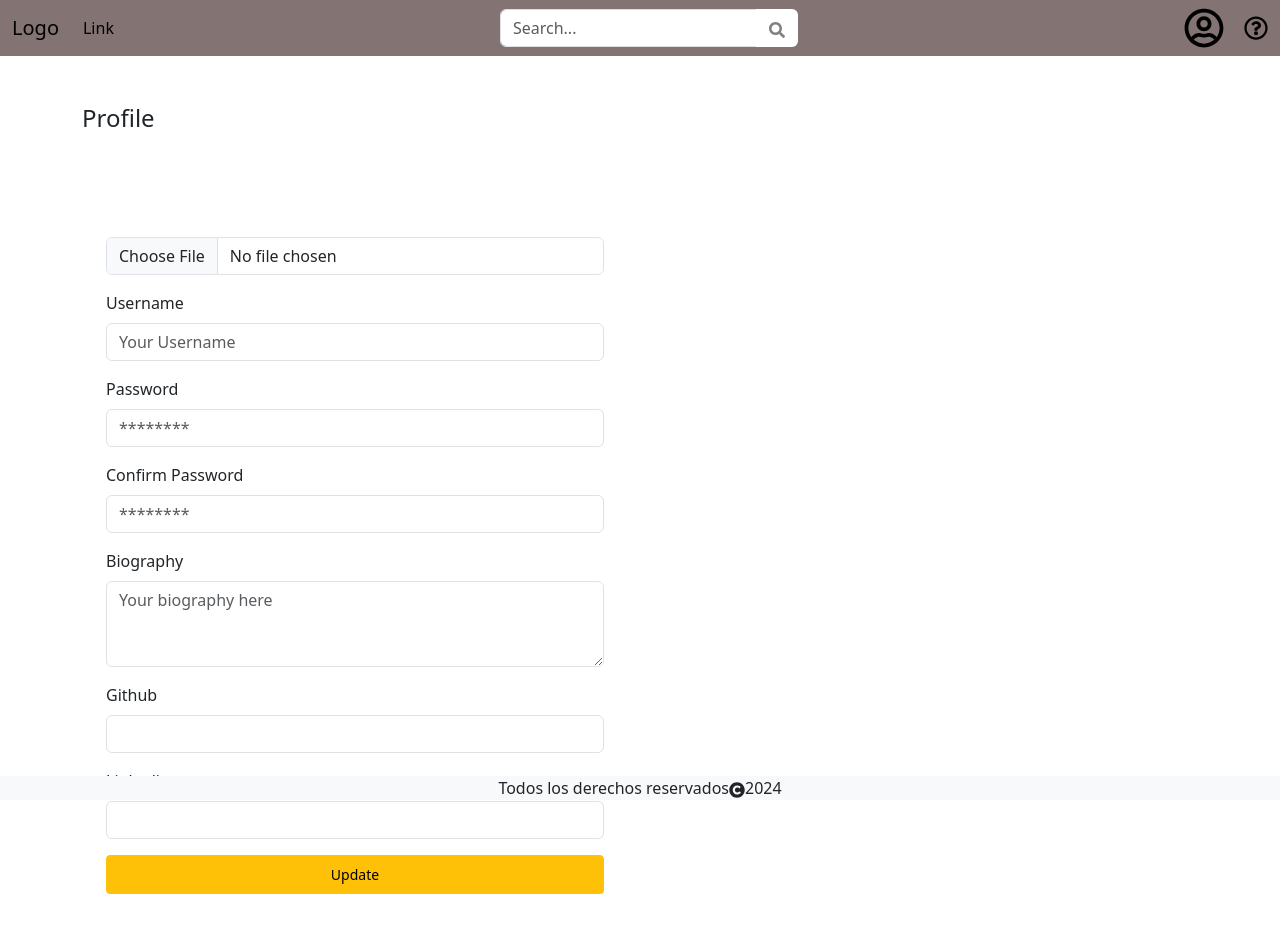
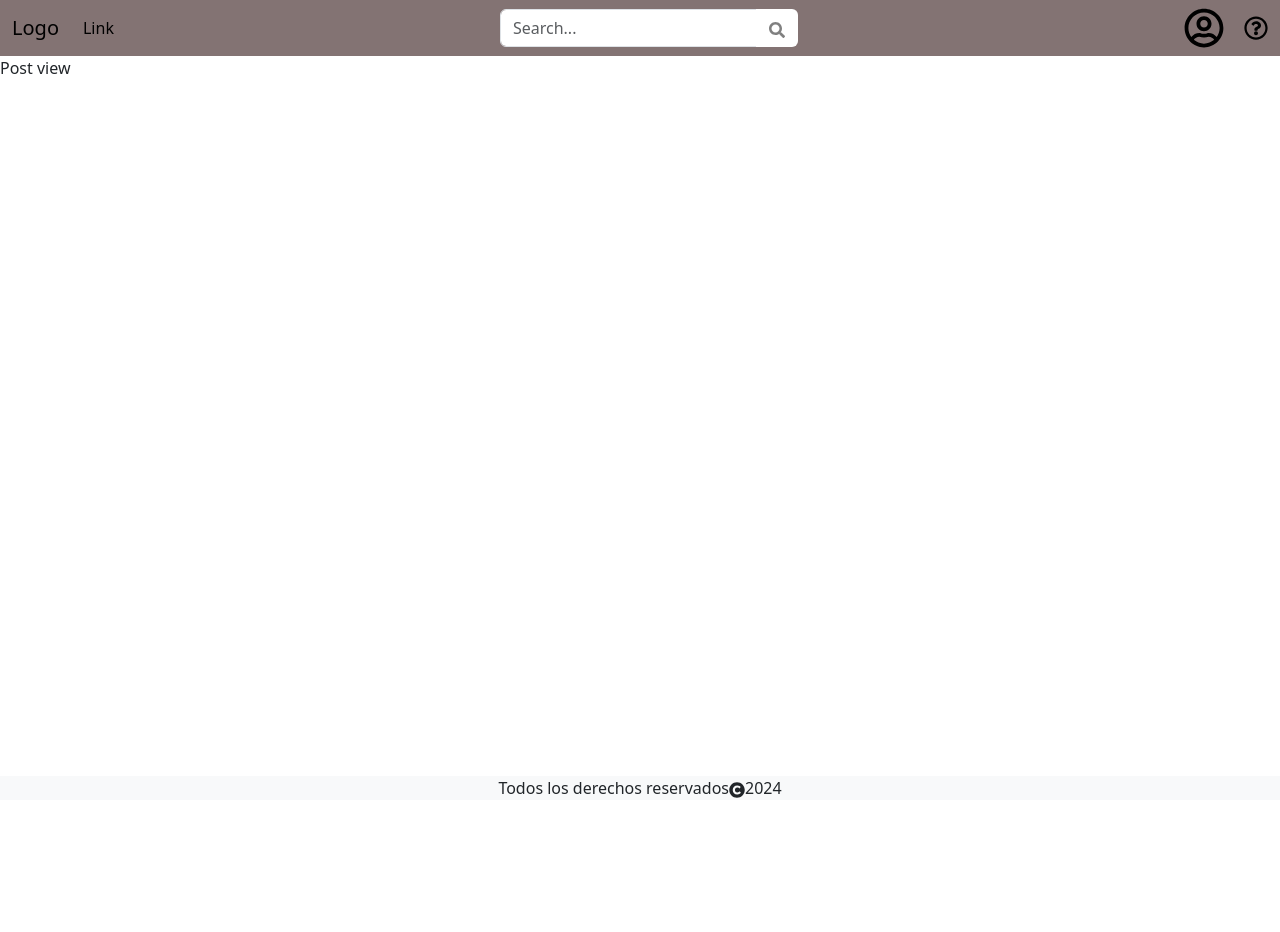
Before and after one commit to EliannyBello/flash-jobs-final-project, a React (Vite) app: page /post/1 in a window 1280 px wide. Shown: the top 932 px of the page. After the commit the page ends 800 px from the top, so only its background shows below. Built offline with nearby package versions, Linux system fonts and the light colour scheme.

Commit message:
ruta corregida

```diff
--- a/src/Layout.jsx
+++ b/src/Layout.jsx
@@ -7,6 +7,7 @@ import Home from './page/Home'
 import Register from './page/Register'
 import Profile from './page/Profile'
 import Settings from './page/Settings'
+import Post from './page/Post'
 
 
 
@@ -21,7 +22,7 @@ function Layout() {
         <Route path='/register' element={<Register />} />
         <Route path='/profile' element={<Profile />} />
         <Route path='/settings' element={<Settings />} />
-        <Route path='/post/:id' element={<Settings />} />
+        <Route path='/post/:id' element={<Post />} />
         <Route path='*' element={<NotFound />} />
       </Routes>
       <Footer />
--- a/src/page/Post.jsx
+++ b/src/page/Post.jsx
@@ -7,3 +7,5 @@ const Post = () => {
         </div>
     );
 }
+
+export default Post;
```
